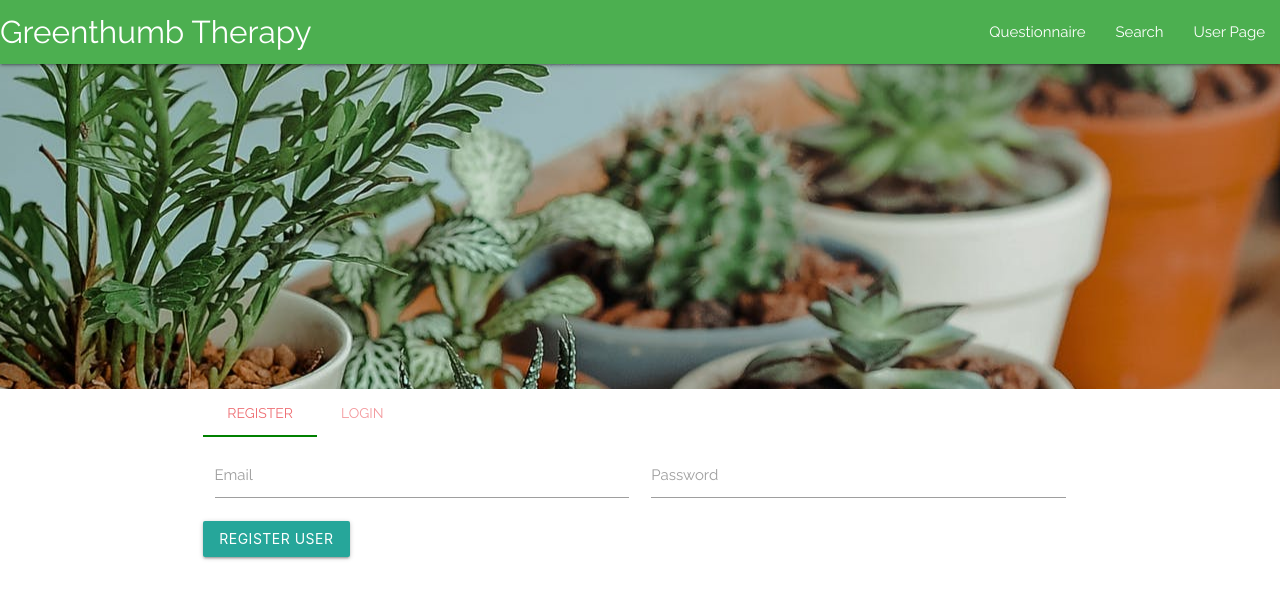
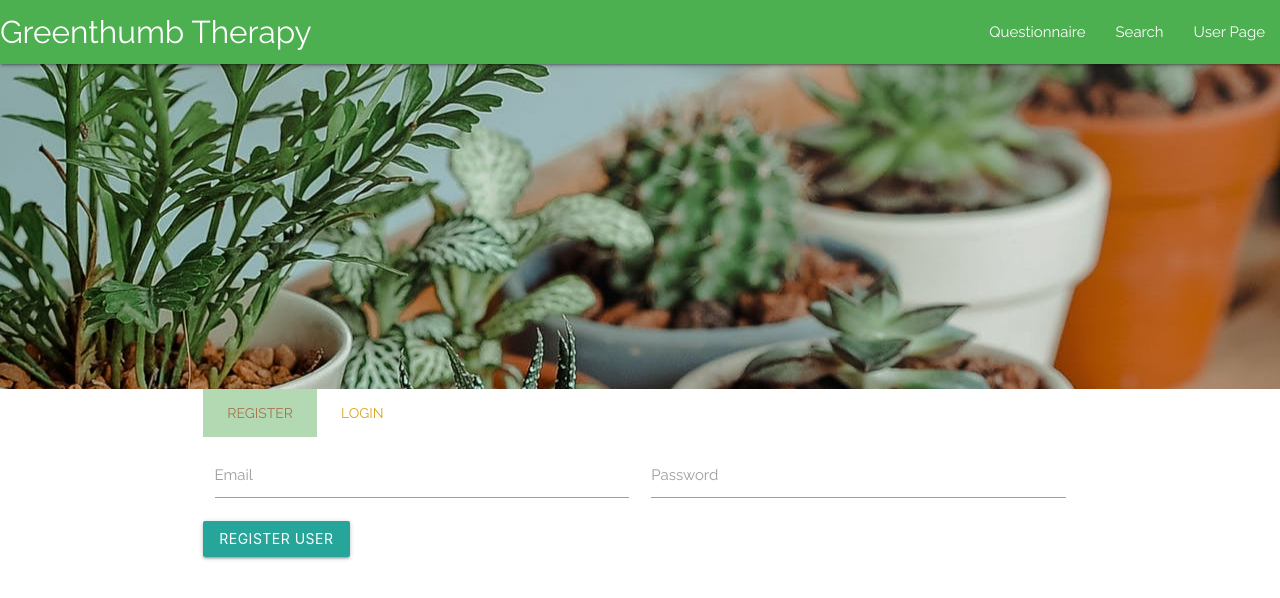
Before and after one commit to homr0/GreenthumbTherapy, a React (Create React App) app in the folder client/: page /register in a window 1280 px wide. Shown: the top 598 px of the page. Built offline with nearby package versions, Linux system fonts and the light colour scheme; a web font is replaced by a local one.

Commit message:
Update to TABs in Register

```diff
--- a/client/src/components/Tabs/style.css
+++ b/client/src/components/Tabs/style.css
@@ -1,3 +1,10 @@
 .tab + .indicator {
   background-color: green;
+  height: 60px;
+  opacity: 0.3;
+
 }
+
+.tabs .tab a {
+  color:goldenrod;
+}
```
